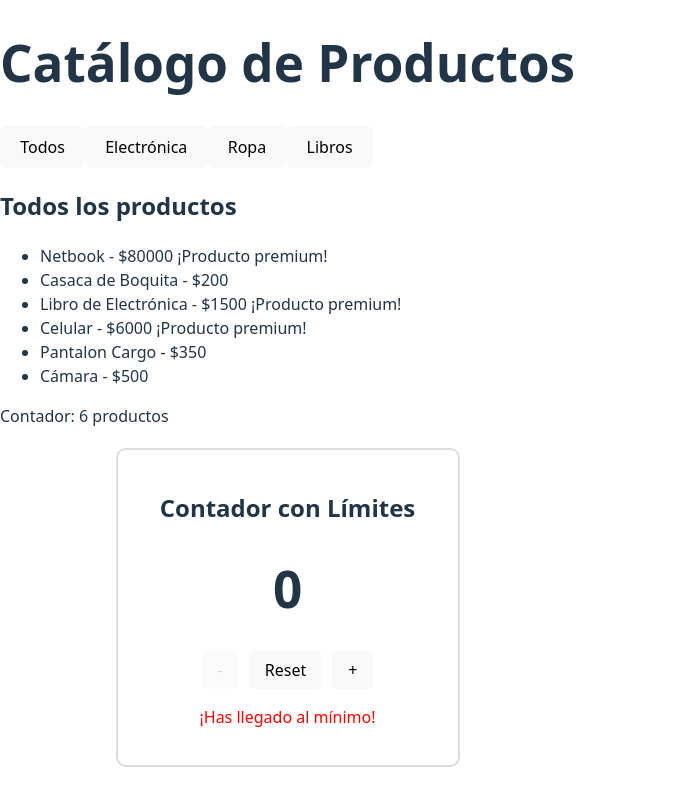
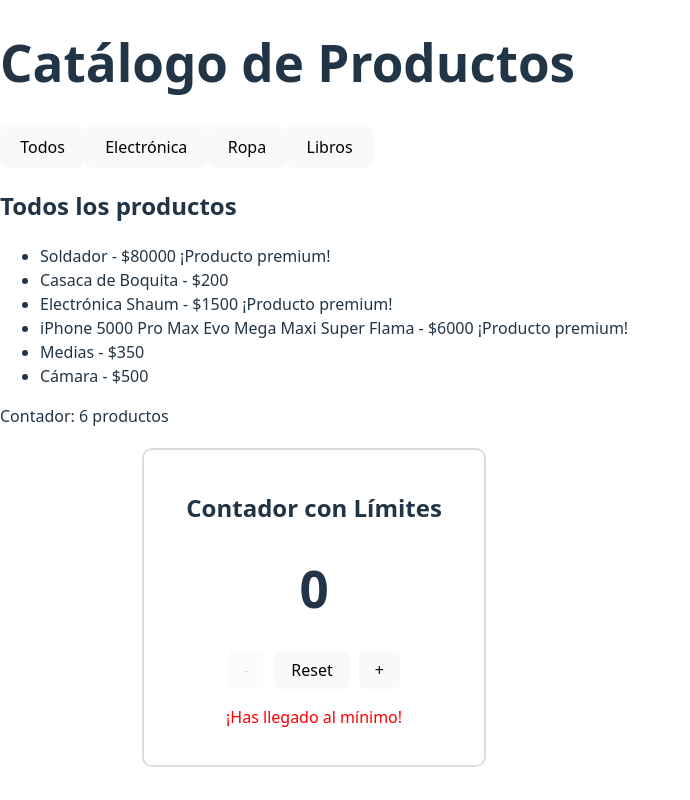
Before and after one commit to cbraian42/actividadReact, a React (Vite) app: page / in a window 1280 px wide. Shown: the top 800 px of the page, without its empty margins (0-690 px from the left). Built offline with nearby package versions, Linux system fonts and the light colour scheme.

Commit message:
productcatalog 2

```diff
--- a/src/ProductCatalog.jsx
+++ b/src/ProductCatalog.jsx
@@ -1,13 +1,13 @@
 import React, { useState } from 'react';
 
-// Datos de ejemplo de productos
+// Productos
 const productsData = [
-  { id: 1, name: 'Netbook', category: 'electronica', price: 80000 },
+  { id: 1, name: 'Soldador', category: 'electronica', price: 80000 },
   { id: 2, name: 'Casaca de Boquita', category: 'ropa', price: 200 },
-  { id: 3, name: 'Libro de Electrónica', category: 'libros', price: 1500 },
-  { id: 4, name: 'Celular', category: 'electronica', price: 6000 },
-  { id: 5, name: 'Pantalon Cargo', category: 'ropa', price: 350 },
-  { id: 6, name: 'Cámara', category: 'electronica', price: 500 },
+  { id: 3, name: 'Electrónica Shaum', category: 'libros', price: 1500 },
+  { id: 4, name: 'iPhone 5000 Pro Max Evo Mega Maxi Super Flama', category: 'electrónica', price: 6000 },
+  { id: 5, name: 'Medias', category: 'ropa', price: 350 },
+  { id: 6, name: 'Cámara', category: 'electrónica', price: 500 },
 ];
 
 const ProductCatalog = () => {
```
